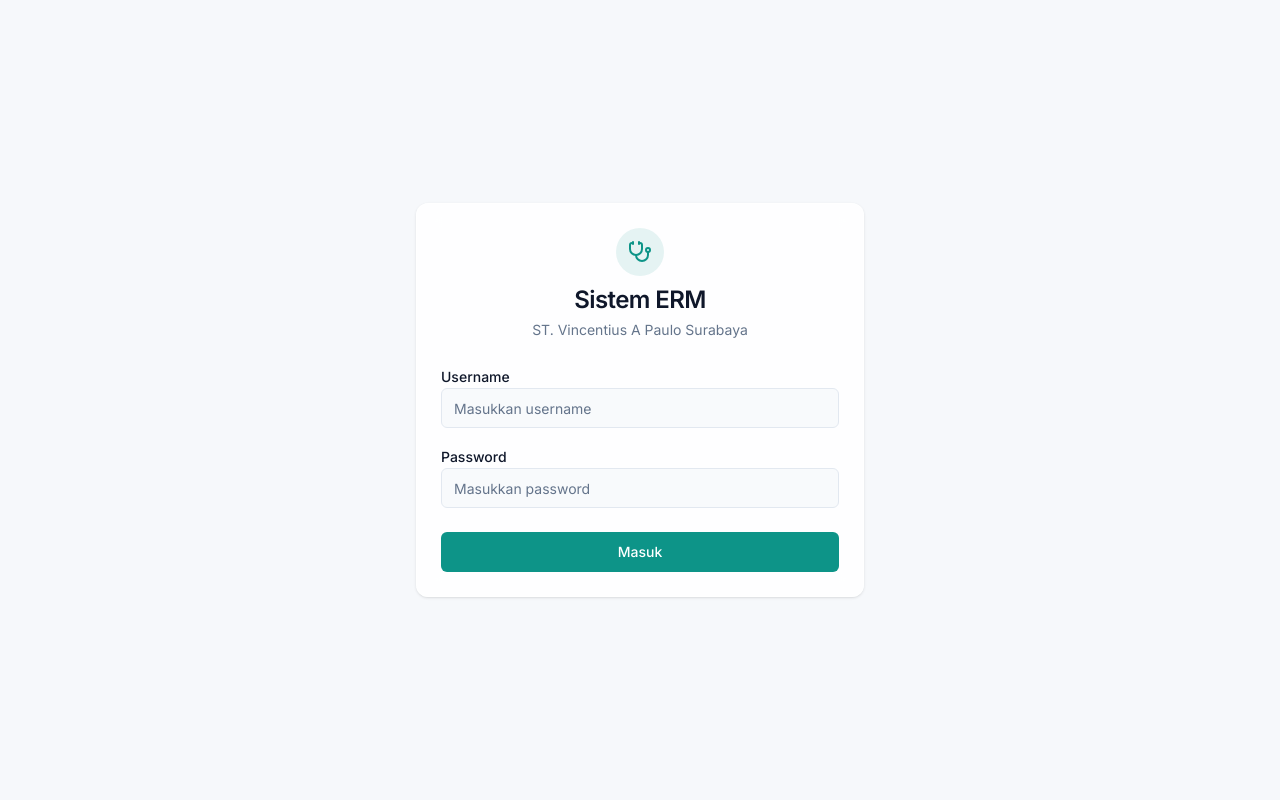
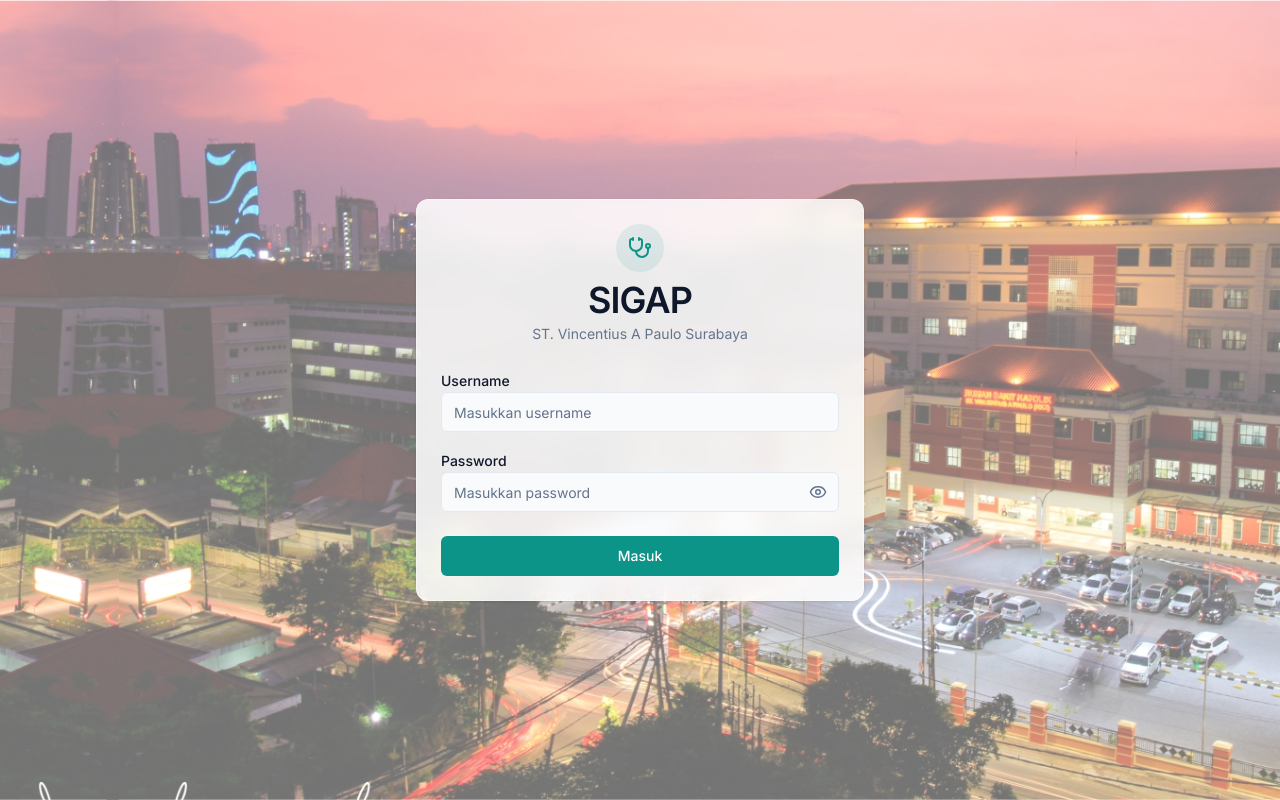
Before and after one commit to dhanuprys/emr-stikes-katolik-paulo, a Next.js app: page /login in a window 1280 px wide. Built offline with nearby package versions, Linux system fonts and the light colour scheme; no server answers.

Commit message:
feat: add background image and form adjustment

```diff
--- a/app/(auth)/layout.tsx
+++ b/app/(auth)/layout.tsx
@@ -1,11 +1,27 @@
+import bgImage from "@/components/assets/rkz.jpg";
+
 export default function AuthLayout({
   children,
 }: {
   children: React.ReactNode;
 }) {
   return (
-    <div className="min-h-screen flex items-center justify-center bg-muted/30 p-4">
-      {children}
+    <div className="relative min-h-screen flex items-center justify-center p-4">
+      {/* Background Image with Overlay */}
+      <div
+        className="fixed inset-0 z-0 pointer-events-none"
+        style={{
+          backgroundImage: `url(${bgImage.src})`,
+          backgroundSize: 'cover',
+          backgroundPosition: 'center',
+        }}
+      >
+        <div className="absolute inset-0 bg-white/45" />
+      </div>
+
+      <div className="relative z-10 w-full max-w-md">
+        {children}
+      </div>
     </div>
   );
 }
--- a/app/(auth)/login/page.tsx
+++ b/app/(auth)/login/page.tsx
@@ -1,15 +1,16 @@
 "use client";
 
-import { useActionState } from "react";
+import { useActionState, useState } from "react";
 import { loginAction } from "@/app/actions/auth";
 import { Button } from "@/components/ui/button";
 import { Input } from "@/components/ui/input";
 import { Label } from "@/components/ui/label";
 import { Card, CardContent, CardDescription, CardFooter, CardHeader, CardTitle } from "@/components/ui/card";
-import { Stethoscope } from "lucide-react";
+import { Stethoscope, Eye, EyeOff } from "lucide-react";
 
 export default function LoginPage() {
   const [state, action, pending] = useActionState(loginAction, undefined);
+  const [showPassword, setShowPassword] = useState(false);
 
   return (
     <Card className="w-full max-w-md">
@@ -17,7 +18,7 @@
         <div className="w-12 h-12 bg-primary/10 text-primary rounded-full flex items-center justify-center mb-2">
           <Stethoscope size={24} />
         </div>
-        <CardTitle className="text-2xl">Sistem ERM</CardTitle>
+        <CardTitle className="text-4xl">SIGAP</CardTitle>
         <CardDescription>
           ST. Vincentius A Paulo Surabaya
         </CardDescription>
@@ -38,7 +39,24 @@
           </div>
           <div className="space-y-2">
             <Label htmlFor="password">Password</Label>
-            <Input id="password" name="password" type="password" required placeholder="Masukkan password" />
+            <div className="relative">
+              <Input
+                id="password"
+                name="password"
+                type={showPassword ? "text" : "password"}
+                required
+                placeholder="Masukkan password"
+                className="pr-10"
+              />
+              <button
+                type="button"
+                onClick={() => setShowPassword(!showPassword)}
+                className="absolute right-3 top-1/2 -translate-y-1/2 text-muted-foreground hover:text-foreground transition-colors"
+                tabIndex={-1}
+              >
+                {showPassword ? <EyeOff size={18} /> : <Eye size={18} />}
+              </button>
+            </div>
             {state?.errors?.password && (
               <p className="text-sm text-destructive">{state.errors.password[0]}</p>
             )}
--- a/app/(main)/page.tsx
+++ b/app/(main)/page.tsx
@@ -6,6 +6,8 @@
 import { Badge } from "@/components/ui/badge";
 import { Plus, Search, User, FileText, Edit, AlertCircle, X } from "lucide-react";
 import { formatDate } from "@/lib/utils";
+
+import bgImage from "@/components/assets/rkz.jpg";
 
 export default async function DashboardPage({
   searchParams,
@@ -64,8 +66,20 @@
   const totalPages = Math.ceil(total / limit);
 
   return (
-    <div className="space-y-6">
-      <div className="flex flex-col sm:flex-row justify-between items-start sm:items-center gap-4">
+    <div className="relative min-h-[calc(100vh-4rem)]">
+      <div
+        className="fixed inset-0 z-0 pointer-events-none"
+        style={{
+          backgroundImage: `url(${bgImage.src})`,
+          backgroundSize: 'cover',
+          backgroundPosition: 'center',
+        }}
+      >
+        <div className="absolute inset-0 bg-white/85" />
+      </div>
+
+      <div className="relative z-10 space-y-6 pb-8">
+        <div className="flex flex-col sm:flex-row justify-between items-start sm:items-center gap-4">
         <div>
           <h1 className="text-3xl font-bold tracking-tight">Daftar Pasien</h1>
           <p className="text-muted-foreground">Kelola data rekam medis pasien</p>
@@ -155,7 +169,7 @@
                       <Badge variant="outline" className="bg-amber-100 text-amber-800 border-amber-300">Jadwal Kontrol</Badge>
                     )}
                     {patient.tanggalKeluar ? (
-                      <Badge variant="secondary">Keluar</Badge>
+                      <Badge variant="destructive" className="bg-red-500 hover:bg-red-600">KRS</Badge>
                     ) : (
                       <Badge variant="default" className="bg-emerald-500 hover:bg-emerald-600">Dirawat</Badge>
                     )}
@@ -209,6 +223,7 @@
           </Button>
         </div>
       )}
+      </div>
     </div>
   );
 }
--- a/app/(main)/patient/[id]/layout.tsx
+++ b/app/(main)/patient/[id]/layout.tsx
@@ -78,7 +78,7 @@
               <div className="flex items-center gap-2">
                 <span>Status:</span>
                 {patient.tanggalKeluar ? (
-                  <Badge variant="secondary">Keluar ({formatDate(patient.tanggalKeluar)})</Badge>
+                  <Badge variant="destructive" className="bg-red-500 hover:bg-red-600">KRS ({formatDate(patient.tanggalKeluar)})</Badge>
                 ) : (
                   <Badge variant="default" className="bg-emerald-500 hover:bg-emerald-600">Dirawat</Badge>
                 )}
--- a/app/(main)/patient/[id]/observation/client-page.tsx
+++ b/app/(main)/patient/[id]/observation/client-page.tsx
@@ -1,6 +1,6 @@
 "use client";
 
-import { useState } from "react";
+import React, { useState } from "react";
 import { Button } from "@/components/ui/button";
 import { Card, CardContent } from "@/components/ui/card";
 import { Badge } from "@/components/ui/badge";
@@ -135,7 +135,8 @@
                       </TableHeader>
                       <TableBody>
                         {items.map((obs) => (
-                          <TableRow key={obs.id}>
+                          <React.Fragment key={obs.id}>
+                            <TableRow className={obs.keistimewaan ? "border-b-0" : ""}>
                               <TableCell className="font-medium">
                                 <div className="flex items-center gap-2">
                                   <Clock className="h-3 w-3 text-muted-foreground" />
@@ -161,6 +162,21 @@
                                 </div>
                               </TableCell>
                             </TableRow>
+                            {obs.keistimewaan && (
+                              <TableRow className="bg-slate-50/40 hover:bg-slate-50/40">
+                                <TableCell colSpan={6} className="pt-0 pb-4 pl-[3.25rem]">
+                                  <div className="bg-white border rounded-md p-3 shadow-sm relative">
+                                    <div className="absolute -top-2.5 left-4 bg-white px-2 text-[10px] font-bold text-primary uppercase tracking-wider">
+                                      Keistimewaan
+                                    </div>
+                                    <div className="text-sm text-slate-700 whitespace-pre-wrap mt-1 leading-relaxed">
+                                      {obs.keistimewaan}
+                                    </div>
+                                  </div>
+                                </TableCell>
+                              </TableRow>
+                            )}
+                          </React.Fragment>
                         ))}
                       </TableBody>
                     </Table>
--- a/app/(main)/patient/[id]/observation/new/page.tsx
+++ b/app/(main)/patient/[id]/observation/new/page.tsx
@@ -35,7 +35,7 @@
     resolver: zodResolver(observationSchema) as any,
     defaultValues: {
       tanggal: new Date().toISOString().slice(0, 16),
-      nadi: "", tensi: "", rr: "", spo2: "", nrs: "", gcs: "", pupil: "", infus: "", ews: "",
+      nadi: "", tensi: "", rr: "", spo2: "", nrs: "", gcs: "", pupil: "", ews: "",
       cm: [], ck: [],
       balans: 0,
       balansStart: null,
@@ -74,7 +74,6 @@
           setValue("nrs", res.nrs);
           setValue("gcs", res.gcs);
           setValue("pupil", res.pupil);
-          setValue("infus", res.infus);
           setValue("ews", res.ews);
           setValue("cm", res.cm as any);
           setValue("ck", res.ck as any);
@@ -192,7 +191,6 @@
             <div className="space-y-2"><Label>NRS</Label><Input {...register("nrs")} className="bg-white" />{errors.nrs && <p className="text-sm text-destructive">{errors.nrs.message}</p>}</div>
             <div className="space-y-2"><Label>GCS</Label><Input {...register("gcs")} className="bg-white" />{errors.gcs && <p className="text-sm text-destructive">{errors.gcs.message}</p>}</div>
             <div className="space-y-2"><Label>Pupil / R.C</Label><Input {...register("pupil")} className="bg-white" />{errors.pupil && <p className="text-sm text-destructive">{errors.pupil.message}</p>}</div>
-            <div className="space-y-2"><Label>Infus</Label><Input {...register("infus")} className="bg-white" />{errors.infus && <p className="text-sm text-destructive">{errors.infus.message}</p>}</div>
             <div className="space-y-2"><Label>EWS</Label><Input {...register("ews")} className="bg-white" />{errors.ews && <p className="text-sm text-destructive">{errors.ews.message}</p>}</div>
           </CardContent>
         </Card>
--- a/app/actions/resume.ts
+++ b/app/actions/resume.ts
@@ -25,16 +25,18 @@
     });
 
     // Extract tanggalKontrol and sync to Patient model
-    if (data.tanggalKontrol) {
+    const updateData: any = {};
+    if (data.tanggalKontrol !== undefined) {
+      updateData.tanggalKontrol = data.tanggalKontrol ? new Date(data.tanggalKontrol) : null;
+    }
+    if (data.resumeTglKeluar !== undefined) {
+      updateData.tanggalKeluar = data.resumeTglKeluar ? new Date(data.resumeTglKeluar) : null;
+    }
+
+    if (Object.keys(updateData).length > 0) {
       await prisma.patient.update({
         where: { id: patientId },
-        data: { tanggalKontrol: new Date(data.tanggalKontrol) }
-      });
-    } else {
-      // Optional: Clear it if removed from form
-      await prisma.patient.update({
-        where: { id: patientId },
-        data: { tanggalKontrol: null }
+        data: updateData
       });
     }
 
--- a/lib/validations/observation.ts
+++ b/lib/validations/observation.ts
@@ -16,15 +16,14 @@
 export const observationSchema = z.object({
   tanggal: z.string().min(1, "Tanggal dan waktu diperlukan"),
 
-  nadi: z.string().min(1, "Nadi diperlukan"),
-  tensi: z.string().min(1, "Tensi diperlukan"),
-  rr: z.string().min(1, "RR diperlukan"),
-  spo2: z.string().min(1, "SPO2 diperlukan"),
-  nrs: z.string().min(1, "NRS diperlukan"),
-  gcs: z.string().min(1, "GCS diperlukan"),
-  pupil: z.string().min(1, "Pupil diperlukan"),
-  infus: z.string().min(1, "Infus diperlukan"),
-  ews: z.string().min(1, "EWS diperlukan"),
+  nadi: z.string().optional().default(""),
+  tensi: z.string().optional().default(""),
+  rr: z.string().optional().default(""),
+  spo2: z.string().optional().default(""),
+  nrs: z.string().optional().default(""),
+  gcs: z.string().optional().default(""),
+  pupil: z.string().optional().default(""),
+  ews: z.string().optional().default(""),
 
   cm: z.array(cairanMasukSchema).default([]),
   ck: z.array(cairanKeluarSchema).default([]),
```
Also changed, not shown: components/assets/rkz.jpg (added), 1 other file (tests, documents, lock files or other folders). Lines whose indentation alone changed are shown as unchanged.
